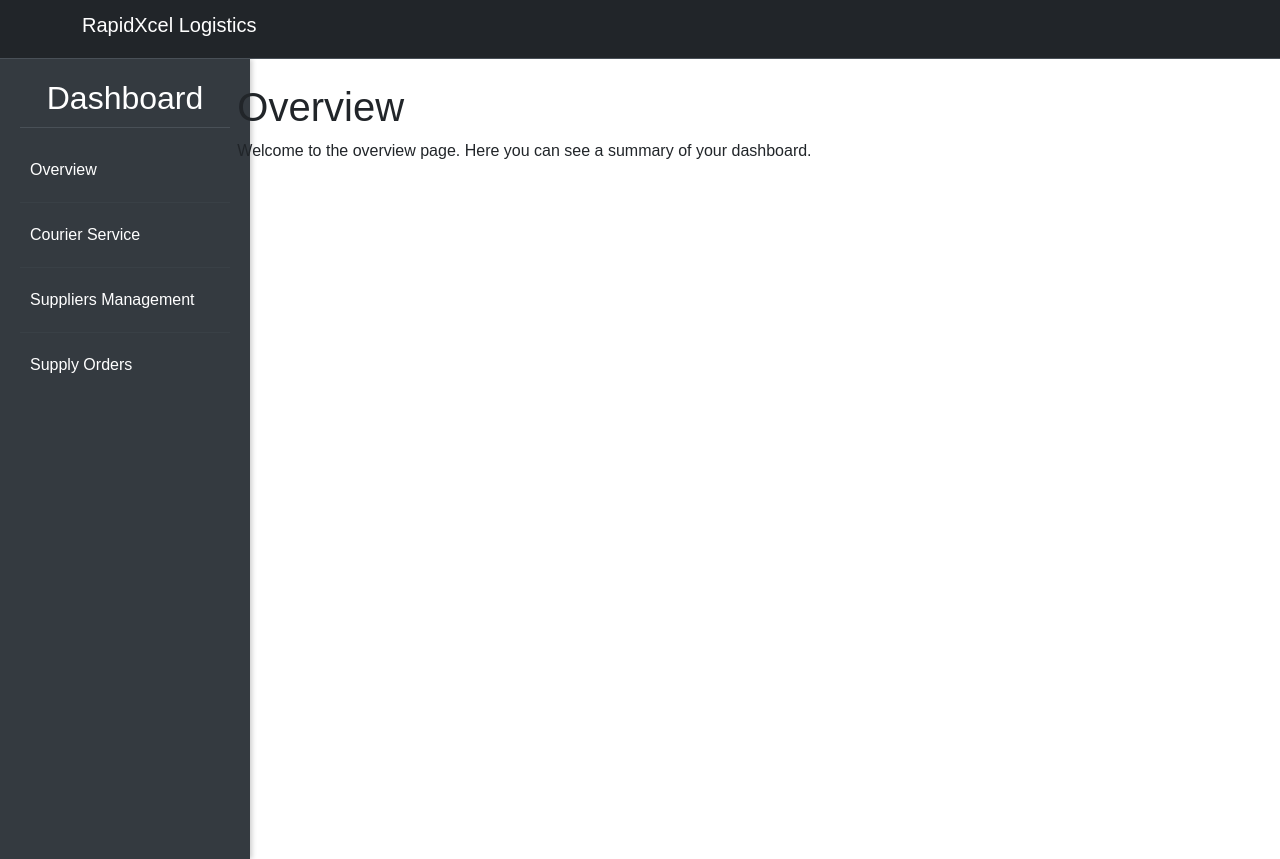
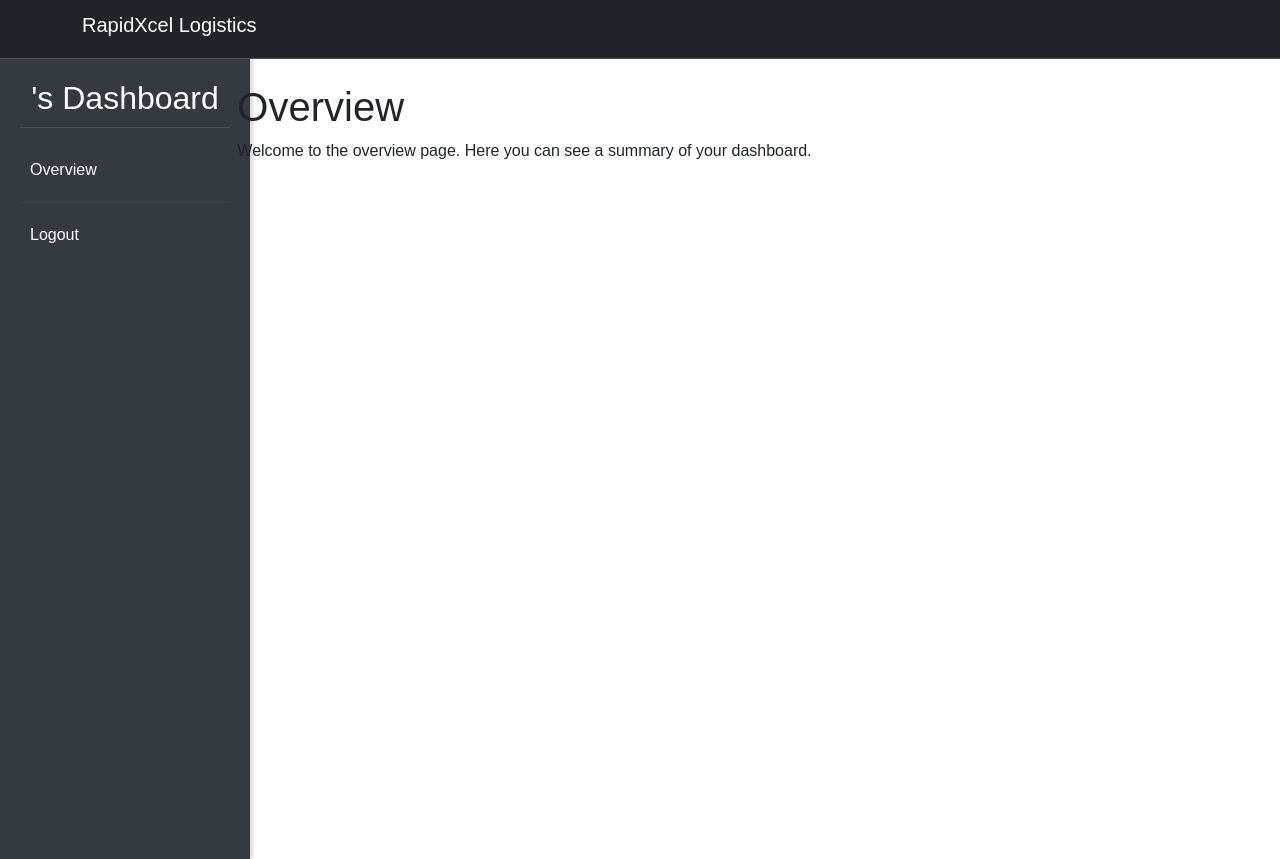
Before and after one commit to ritwickrajmakhal/RapidXcel-Logistics, a React (Create React App) app in the folder frontend/: page /dashboard/overview in a window 1280 px wide. Built offline with nearby package versions, Linux system fonts and the light colour scheme.

Commit message:
Enhance Sidebar component with role-based navigation and dynamic dashboard title

```diff
--- a/frontend/src/components/Sidebar/Sidebar.js
+++ b/frontend/src/components/Sidebar/Sidebar.js
@@ -2,7 +2,7 @@ import React, { useState } from 'react';
 import { Link } from 'react-router-dom';
 import './Sidebar.css';
 
-const Sidebar = () => {
+const Sidebar = ({ userRole }) => {
   const [open, setOpen] = useState(false);
 
   const toggleSidebar = () => {
@@ -26,22 +26,21 @@ const Sidebar = () => {
       {/* Mobile Sidebar */}
       {open && (
         <div id="sidebar-collapse" className="mobile-sidebar">
-          <h2 className="sidebar-title">Dashboard</h2>
+          <h2 className="sidebar-title">{userRole}'s Dashboard</h2>
           <nav className="sidebar-nav">
             <Link to="/dashboard/overview" className="sidebar-link" onClick={toggleSidebar}>
               Overview
             </Link>
             <hr className="sidebar-divider" />
-            <Link to="/dashboard/couriers" className="sidebar-link" onClick={toggleSidebar}>
-              Courier Service
-            </Link>
-            <hr className="sidebar-divider" />
-            <Link to="/dashboard/suppliers" className="sidebar-link" onClick={toggleSidebar}>
-              Suppliers Management
-            </Link>
-            <hr className="sidebar-divider" />
-            <Link to="/dashboard/supply-orders" className="sidebar-link">
-              Supply Orders
+
+            {userRole === 'Courier Service' && <><Link to="/dashboard/couriers" className="sidebar-link" onClick={toggleSidebar}>Courier Service</Link><hr className="sidebar-divider" /></>}
+
+            {userRole === 'Inventory Manager' && <><Link to="/dashboard/suppliers" className="sidebar-link" onClick={toggleSidebar}>Suppliers Management</Link><hr className="sidebar-divider" /></>}
+
+            {userRole === 'Supplier' && <><Link to="/dashboard/supply-orders" className="sidebar-link" onClick={toggleSidebar}>Supply Orders</Link><hr className="sidebar-divider" /></>}
+
+            <Link to="/logout" className="sidebar-link">
+              Logout
             </Link>
           </nav>
         </div>
@@ -49,22 +48,21 @@ const Sidebar = () => {
 
       {/* Desktop Sidebar */}
       <div className="desktop-sidebar">
-        <h2 className="sidebar-title">Dashboard</h2>
+        <h2 className="sidebar-title">{userRole}'s Dashboard</h2>
         <nav className="sidebar-nav">
           <Link to="/dashboard/overview" className="sidebar-link">
             Overview
           </Link>
           <hr className="sidebar-divider" />
-          <Link to="/dashboard/couriers" className="sidebar-link">
-            Courier Service
-          </Link>
-          <hr className="sidebar-divider" />
-          <Link to="/dashboard/suppliers" className="sidebar-link">
-            Suppliers Management
-          </Link>
-          <hr className="sidebar-divider" />
-          <Link to="/dashboard/supply-orders" className="sidebar-link">
-            Supply Orders
+
+          {userRole === 'Courier Service' && <><Link to="/dashboard/couriers" className="sidebar-link" onClick={toggleSidebar}>Courier Service</Link><hr className="sidebar-divider" /></>}
+
+          {userRole === 'Inventory Manager' && <><Link to="/dashboard/suppliers" className="sidebar-link" onClick={toggleSidebar}>Suppliers Management</Link><hr className="sidebar-divider" /></>}
+
+          {userRole === 'Supplier' && <><Link to="/dashboard/supply-orders" className="sidebar-link" onClick={toggleSidebar}>Supply Orders</Link><hr className="sidebar-divider" /></>}
+
+          <Link to="/logout" className="sidebar-link">
+            Logout
           </Link>
         </nav>
       </div>
```
